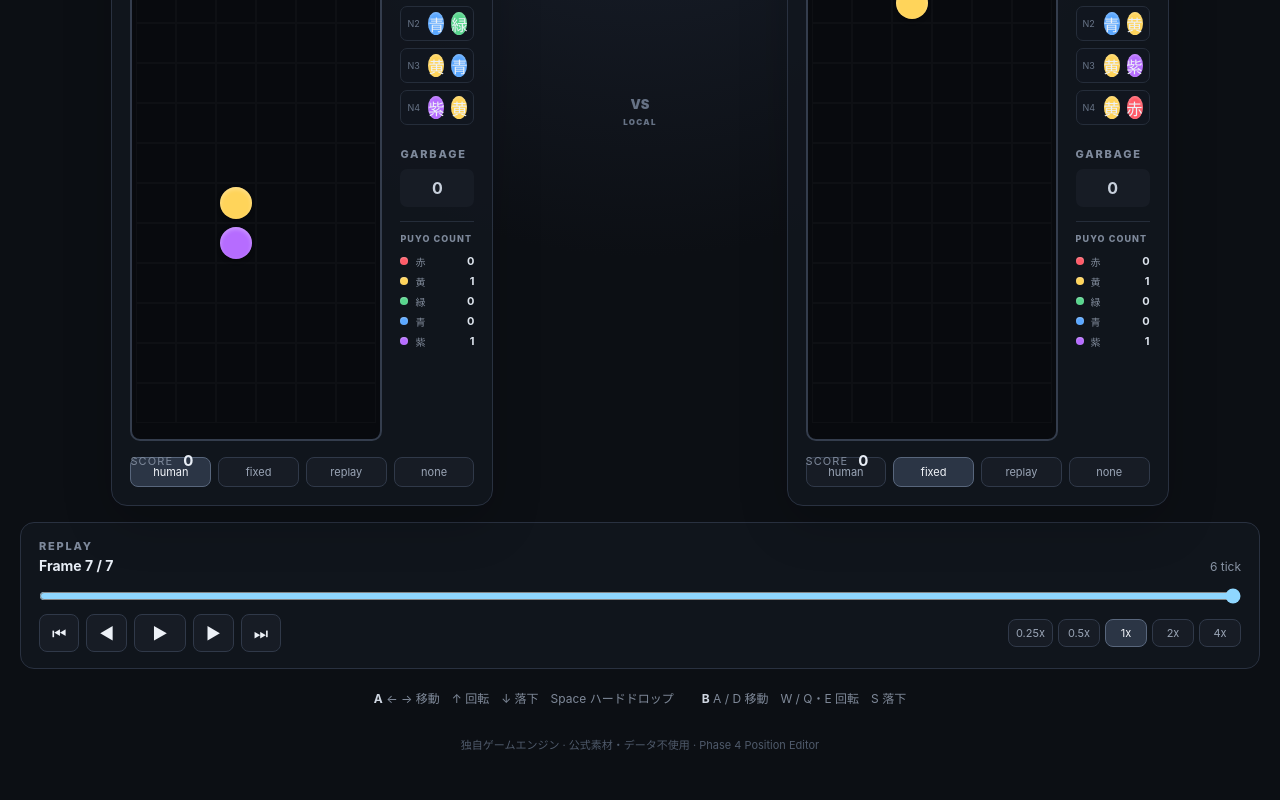
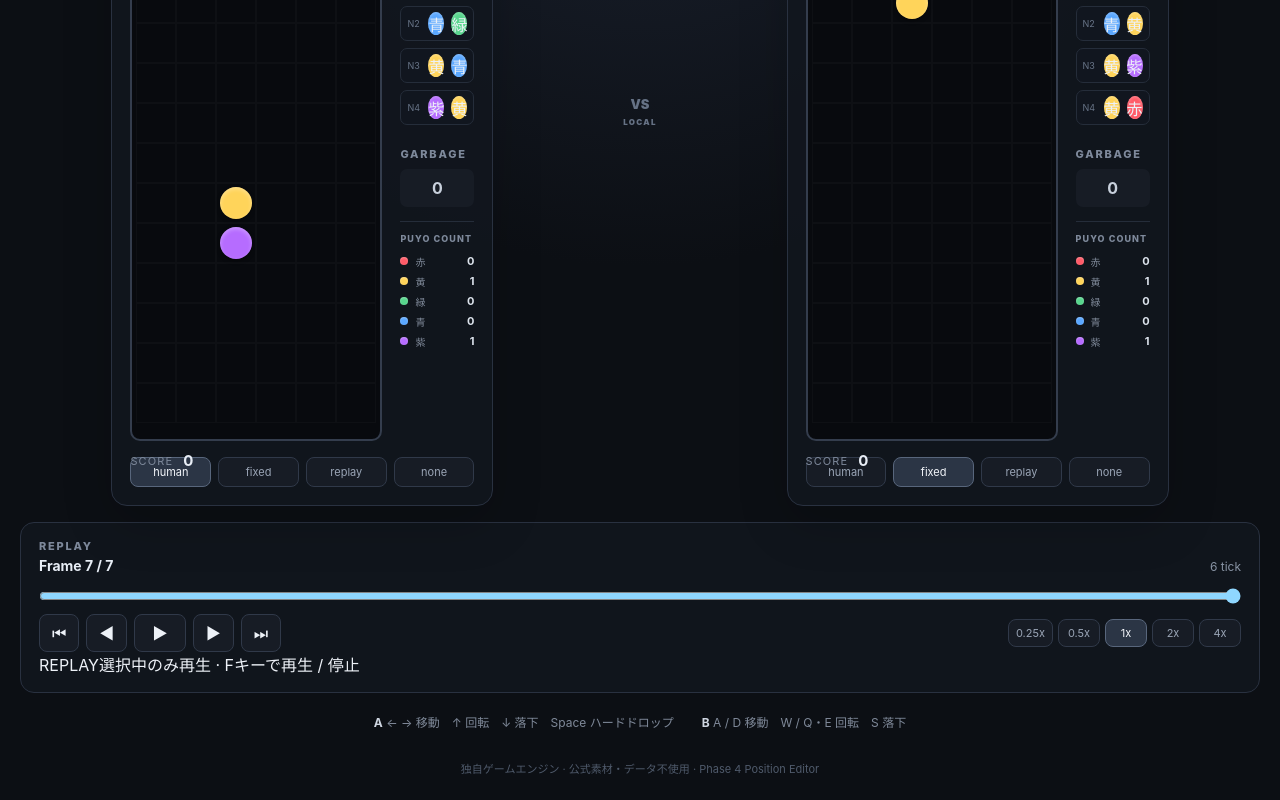
Before and after one commit to doming0202/Puyo-trainer, a React (Vite) app: page / in a window 1280 px wide. Shown: the part 366-1166 px from the top of the page. Before the commit the page ends 1142 px from the top, so only its background shows below. Built offline with nearby package versions, Linux system fonts and the light colour scheme.

Commit message:
Fix replay mode and add F-key toggle

```diff
--- a/src/App.tsx
+++ b/src/App.tsx
@@ -41,12 +41,71 @@ export default function App() {
   const setEditedPair = (pair: Pair) => editPlayerState(player => setPairColors(player, pair.axis, pair.child))
   const dispatch = useCallback((playerIndex: 0 | 1, action: Parameters<typeof updatePlayer>[1]) => { setGame(current => { const player = current.players[playerIndex]; if (editMode || !player.alive || player.controlMode !== 'human' || !current.running) return current; const players = [...current.players] as [PlayerState, PlayerState]; players[playerIndex] = updatePlayer(player, action); const nextGame = { ...current, players, activePlayer: playerIndex, tick: current.tick + 1 }; setReplay(r => appendFrame(r, nextGame)); return nextGame }) }, [editMode])
 
-  useEffect(() => { const onKeyDown = (event: KeyboardEvent) => { if (editMode || event.repeat) return; const key = event.key.toLowerCase(); const controls: Record<string, [0 | 1, Parameters<typeof updatePlayer>[1]]> = { arrowleft: [0,'left'], arrowright: [0,'right'], arrowup: [0,'rotate-right'], arrowdown: [0,'soft-drop'], a: [1,'left'], d: [1,'right'], w: [1,'rotate-right'], s: [1,'soft-drop'], q: [1,'rotate-left'], e: [1,'rotate-right'] }; if (key === ' ') { event.preventDefault(); dispatch(gameRef.current.activePlayer, 'hard-drop'); return } const control = controls[key]; if (control) { event.preventDefault(); dispatch(control[0], control[1]) } }; window.addEventListener('keydown', onKeyDown); return () => window.removeEventListener('keydown', onKeyDown) }, [dispatch, editMode])
-  useEffect(() => { const timer = window.setInterval(() => setGame(current => { if (!current.running || editMode) return current; const players = [...current.players] as [PlayerState, PlayerState]; players.forEach((player, index) => { if (player.controlMode === 'human' && player.alive && !player.resolution) players[index] = updatePlayer(player, 'soft-drop') }); const nextGame = { ...current, players, tick: current.tick + 1 }; setReplay(r => appendFrame(r, nextGame)); return nextGame }), 900); return () => window.clearInterval(timer) }, [editMode])
-  useEffect(() => { const timer = window.setInterval(() => setGame(current => { if (!current.running || editMode || !current.players.some(player => player.resolution)) return current; const players = [...current.players] as [PlayerState, PlayerState]; players.forEach((player,index) => { if (player.resolution) players[index] = advanceResolution(player) }); const nextGame = { ...current, players, tick: current.tick + 1 }; setReplay(r => appendFrame(r, nextGame)); return nextGame }), 420); return () => window.clearInterval(timer) }, [editMode])
-  useEffect(() => { const timer = window.setInterval(() => setReplay(current => { if (editMode || !current.playing || current.frames.length < 2) return current; const next = moveCursor(current,1); setGame(frameToGame(next.frames[next.cursor], false)); return next.cursor === current.frames.length - 1 ? { ...next, playing:false } : next }), Math.max(40,250 / replay.speed)); return () => window.clearInterval(timer) }, [replay.speed, editMode])
+  const replaySelected = game.players.some(player => player.controlMode === 'replay')
+  const previousReplaySelected = useRef(replaySelected)
 
-  const setMode = (index: 0 | 1, mode: PlayerState['controlMode']) => setGame(current => { const players = [...current.players] as [PlayerState, PlayerState]; players[index] = { ...players[index], controlMode: mode }; return { ...current, players } }); const reset = () => { const next = createGame(); setGame(next); setReplay(createReplay(next)); setMessage(''); setEditMode(false) }; const seek = (cursor:number) => setReplay(current => { const next = { ...current, cursor: Math.max(0,Math.min(current.frames.length-1,cursor)), playing:false }; setGame(frameToGame(next.frames[next.cursor], false)); return next }); const togglePlayback = () => setReplay(current => current.frames.length < 2 ? current : current.cursor >= current.frames.length-1 ? { ...current, cursor:0, playing:true } : { ...current, playing:!current.playing })
+  useEffect(() => {
+    if (replaySelected !== previousReplaySelected.current) {
+      setReplay(current => {
+        if (replaySelected) {
+          if (current.frames.length < 2) return { ...current, playing: false }
+          if (current.cursor >= current.frames.length - 1) return { ...current, cursor: 0, playing: true }
+          return { ...current, playing: true }
+        }
+        return { ...current, playing: false }
+      })
+      previousReplaySelected.current = replaySelected
+    }
+  }, [replaySelected])
+
+  useEffect(() => {
+    const onKeyDown = (event: KeyboardEvent) => {
+      if (event.repeat) return
+      const key = event.key.toLowerCase()
+
+      if (key === 'f') {
+        if (!editMode && replaySelected) {
+          event.preventDefault()
+          setReplay(current => {
+            if (current.frames.length < 2) return current
+            if (current.cursor >= current.frames.length - 1) {
+              return { ...current, cursor: 0, playing: true }
+            }
+            return { ...current, playing: !current.playing }
+          })
+        }
+        return
+      }
+
+      if (editMode) return
+      const controls: Record<string, [0 | 1, Parameters<typeof updatePlayer>[1]]> = { arrowleft: [0,'left'], arrowright: [0,'right'], arrowup: [0,'rotate-right'], arrowdown: [0,'soft-drop'], a: [1,'left'], d: [1,'right'], w: [1,'rotate-right'], s: [1,'soft-drop'], q: [1,'rotate-left'], e: [1,'rotate-right'] }
+      if (key === ' ') { event.preventDefault(); dispatch(gameRef.current.activePlayer, 'hard-drop'); return }
+      const control = controls[key]
+      if (control) { event.preventDefault(); dispatch(control[0], control[1]) }
+    }
+    window.addEventListener('keydown', onKeyDown)
+    return () => window.removeEventListener('keydown', onKeyDown)
+  }, [dispatch, editMode, replaySelected])
+
+  useEffect(() => { const timer = window.setInterval(() => setGame(current => { if (!current.running || editMode || replaySelected) return current; const players = [...current.players] as [PlayerState, PlayerState]; players.forEach((player, index) => { if (player.controlMode === 'human' && player.alive && !player.resolution) players[index] = updatePlayer(player, 'soft-drop') }); const nextGame = { ...current, players, tick: current.tick + 1 }; setReplay(r => appendFrame(r, nextGame)); return nextGame }), 900); return () => window.clearInterval(timer) }, [editMode, replaySelected])
+  useEffect(() => { const timer = window.setInterval(() => setGame(current => { if (!current.running || editMode || replaySelected || !current.players.some(player => player.resolution)) return current; const players = [...current.players] as [PlayerState, PlayerState]; players.forEach((player,index) => { if (player.resolution) players[index] = advanceResolution(player) }); const nextGame = { ...current, players, tick: current.tick + 1 }; setReplay(r => appendFrame(r, nextGame)); return nextGame }), 420); return () => window.clearInterval(timer) }, [editMode, replaySelected])
+  useEffect(() => { const timer = window.setInterval(() => setReplay(current => { if (editMode || !replaySelected || !current.playing || current.frames.length < 2) return current; const next = moveCursor(current,1); setGame(frameToGame(next.frames[next.cursor], false)); return next.cursor === current.frames.length - 1 ? { ...next, playing:false } : next }), Math.max(40,250 / replay.speed)); return () => window.clearInterval(timer) }, [replay.speed, editMode, replaySelected])
+
+  const setMode = (index: 0 | 1, mode: PlayerState['controlMode']) => setGame(current => {
+    const players = [...current.players] as [PlayerState, PlayerState]
+    players[index] = { ...players[index], controlMode: mode }
+    const nextReplaySelected = players.some(player => player.controlMode === 'replay')
+    return { ...current, players, running: nextReplaySelected ? false : true }
+  })
+  const reset = () => { const next = createGame(); setGame(next); setReplay(createReplay(next)); setMessage(''); setEditMode(false) }
+  const seek = (cursor:number) => {
+    if (!replaySelected) return
+    setReplay(current => { const next = { ...current, cursor: Math.max(0,Math.min(current.frames.length-1,cursor)), playing:false }; setGame(frameToGame(next.frames[next.cursor], false)); return next })
+  }
+  const togglePlayback = () => {
+    if (!replaySelected) return
+    setReplay(current => current.frames.length < 2 ? current : current.cursor >= current.frames.length-1 ? { ...current, cursor:0, playing:true } : { ...current, playing:!current.playing })
+  }
   const changeNext = (index:number, part:'axis'|'child') => editPlayerState(player => { const pair = player.next[index]; return setNextPair(player,index,{ ...pair,[part]:nextColor(pair[part]) }) }); const changeCurrentColor = (part:'axis'|'child') => editPlayerState(player => { const pair = player.current.pair; return setPairColors(player, part === 'axis' ? nextColor(pair.axis) : pair.axis, part === 'child' ? nextColor(pair.child) : pair.child) }); const rotateCurrent = (delta:1|-1) => editPlayerState(player => setPairRotation(player,((player.current.rotation+delta+4)%4) as 0|1|2|3)); const changeGarbage = (delta:number) => editPlayerState(player => setGarbage(player,player.garbage+delta)); const setGarbageValue = (value:string) => editPlayerState(player => setGarbage(player,Number(value)||0))
   const saveCurrentSnapshot = async () => { try { await saveSnapshot(makeSnapshot(game,snapshotTitle,snapshotTags.split(',').map(tag=>tag.trim()))); setSnapshotTitle(''); setSnapshotTags(''); setMessage('局面を保存しました'); await refreshSnapshots(); setLibraryOpen(true) } catch { setMessage('局面の保存に失敗しました') } }; const loadSnapshot = (snapshot:Snapshot) => { const restored = cloneGameState(snapshot.state); setGame(restored); setReplay(createReplay(restored)); setLibraryOpen(false); setEditMode(false); setMessage(`「${snapshot.title}」を読み込みました`) }; const removeSnapshot = async (id:string) => { try { await deleteSnapshot(id); await refreshSnapshots(); setMessage('局面を削除しました') } catch { setMessage('局面の削除に失敗しました') } }; const activeFrame = replay.frames[replay.cursor]
   return <main className="app"><header className="topbar"><div><div className="eyebrow">PUZZLE COACHING LAB</div><h1>Puyo Trainer</h1></div><div className="header-actions"><span className="phase">Phase 4 · Editor</span><button onClick={() => setEditMode(v => !v)}>{editMode ? '編集終了' : '盤面を直接編集'}</button><div className="editor-tabs inline-tabs">{(['A','B'] as const).map((label,index)=><button className={editPlayer===index?'selected':''} key={label} onClick={()=>setEditPlayer(index as 0|1)}>{editMode ? `編集 ${label}` : `Player ${label}`}</button>)}</div><button onClick={() => setLibraryOpen(v=>!v)}>局面ライブラリ {snapshots.length}</button><button onClick={reset}>新しいゲーム</button></div></header>
@@ -54,7 +113,7 @@ export default function App() {
   {libraryOpen && <section className="library-panel"><div className="library-header"><div><div className="aside-label">SNAPSHOT LIBRARY</div><strong>保存局面 {snapshots.length} 件</strong></div><button onClick={()=>setLibraryOpen(false)}>閉じる</button></div>{snapshots.length===0?<div className="empty-library">まだ保存された局面はありません。</div>:<div className="snapshot-list">{snapshots.map(snapshot=><div className="snapshot-item" key={snapshot.id}><div className="snapshot-info"><strong>{snapshot.title}</strong><span>Tick {snapshot.sourceTick} · {new Date(snapshot.createdAt).toLocaleString('ja-JP')}</span>{snapshot.tags.length>0&&<div className="tags">{snapshot.tags.map(tag=><em key={tag}>{tag}</em>)}</div>}</div><div className="snapshot-actions"><button onClick={()=>loadSnapshot(snapshot)}>読み込む</button><button onClick={()=>void removeSnapshot(snapshot.id)}>削除</button></div></div>)}</div>}</section>}
   {message && <div className="status-message">{message}</div>}
   <section className="arena"><PlayerPanel title="A" player={game.players[0]} onMode={mode=>setMode(0,mode)} nextVisible={nextVisible} editMode={editMode&&editPlayer===0} onBoardChange={setEditedBoard} onPairEdit={setEditedPair} editableControls={{changeCurrentColor,rotateCurrent,changeNext,changeGarbage,setGarbageValue}}/><div className="vs"><span>VS</span><small>LOCAL</small></div><PlayerPanel title="B" player={game.players[1]} onMode={mode=>setMode(1,mode)} nextVisible={nextVisible} editMode={editMode&&editPlayer===1} onBoardChange={setEditedBoard} onPairEdit={setEditedPair} editableControls={{changeCurrentColor,rotateCurrent,changeNext,changeGarbage,setGarbageValue}}/></section>
-  <section className="replay-panel"><div className="replay-header"><div><div className="aside-label">REPLAY</div><strong>Frame {replay.cursor+1} / {replay.frames.length}</strong></div><span>{activeFrame?.tick??0} tick</span></div><input className="timeline" type="range" min="0" max={Math.max(0,replay.frames.length-1)} value={replay.cursor} onChange={e=>seek(Number(e.target.value))}/><div className="replay-controls"><button onClick={()=>seek(0)}>⏮</button><button onClick={()=>setReplay(r=>{const n=moveCursor(r,-1);setGame(frameToGame(n.frames[n.cursor],false));return {...n,playing:false}})}>◀</button><button className="play" onClick={togglePlayback}>{replay.playing?'⏸':'▶'}</button><button onClick={()=>setReplay(r=>{const n=moveCursor(r,1);setGame(frameToGame(n.frames[n.cursor],false));return {...n,playing:false}})}>▶</button><button onClick={()=>seek(replay.frames.length-1)}>⏭</button><div className="speed-buttons">{REPLAY_SPEEDS.map(speed=><button className={replay.speed===speed?'selected':''} key={speed} onClick={()=>setReplay(r=>({...r,speed}))}>{speed}x</button>)}</div></div></section>
+  <section className="replay-panel"><div className="replay-header"><div><div className="aside-label">REPLAY</div><strong>Frame {replay.cursor+1} / {replay.frames.length}</strong></div><span>{activeFrame?.tick??0} tick</span></div><input className="timeline" type="range" min="0" max={Math.max(0,replay.frames.length-1)} value={replay.cursor} onChange={e=>seek(Number(e.target.value))}/><div className="replay-controls"><button onClick={()=>seek(0)} disabled={!replaySelected}>⏮</button><button onClick={()=>setReplay(r=>{if(!replaySelected)return r;const n=moveCursor(r,-1);setGame(frameToGame(n.frames[n.cursor],false));return {...n,playing:false}})} disabled={!replaySelected}>◀</button><button className="play" onClick={togglePlayback} disabled={!replaySelected}>{replay.playing?'⏸':'▶'}</button><button onClick={()=>setReplay(r=>{if(!replaySelected)return r;const n=moveCursor(r,1);setGame(frameToGame(n.frames[n.cursor],false));return {...n,playing:false}})} disabled={!replaySelected}>▶</button><button onClick={()=>seek(replay.frames.length-1)} disabled={!replaySelected}>⏭</button><div className="speed-buttons">{REPLAY_SPEEDS.map(speed=><button className={replay.speed===speed?'selected':''} key={speed} onClick={()=>setReplay(r=>({...r,speed}))}>{speed}x</button>)}</div></div><div className="replay-hint">REPLAY選択中のみ再生 · Fキーで再生 / 停止</div></section>
   <section className="controls"><div><strong>A</strong> ← → 移動　↑ 回転　↓ 落下　Space ハードドロップ</div><div><strong>B</strong> A / D 移動　W / Q・E 回転　S 落下</div></section><footer>独自ゲームエンジン · 公式素材・データ不使用 · Phase 4 Position Editor</footer></main>
 }
 
```
